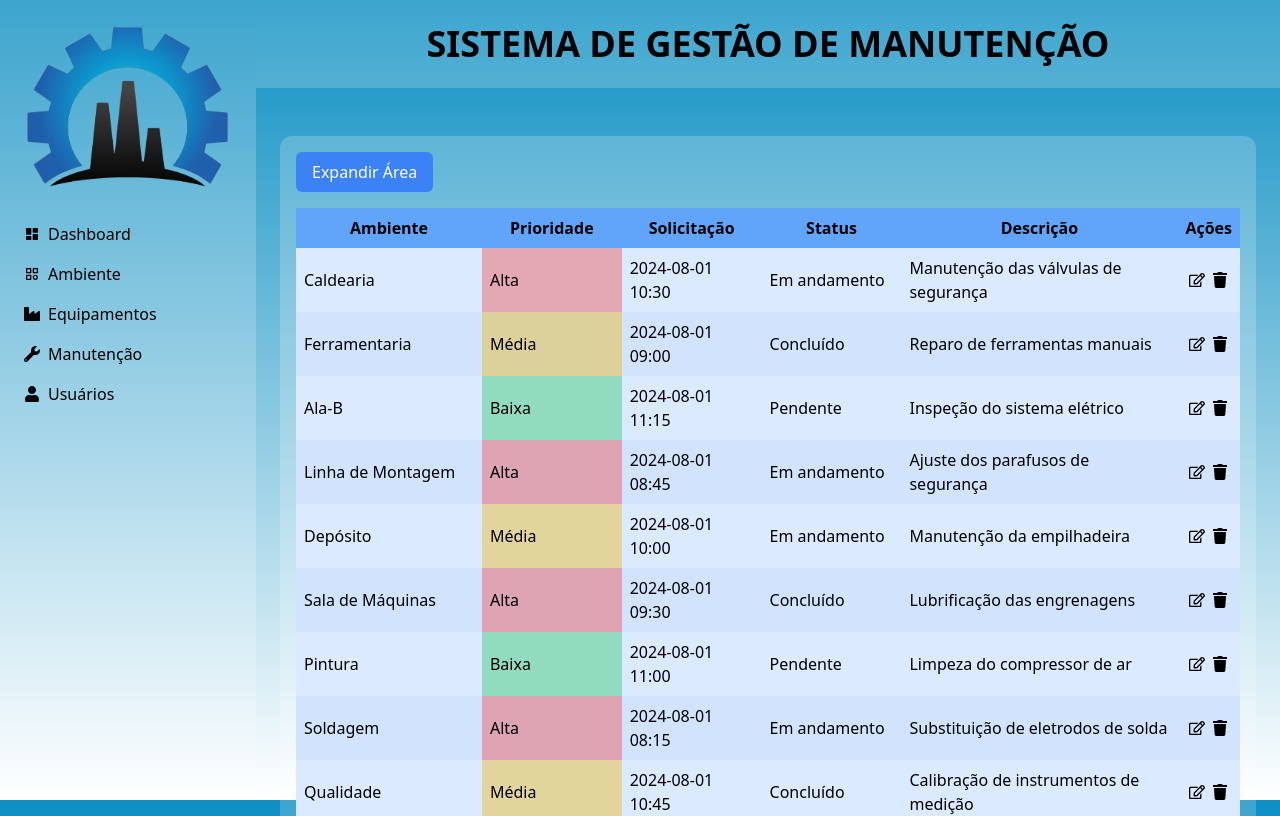
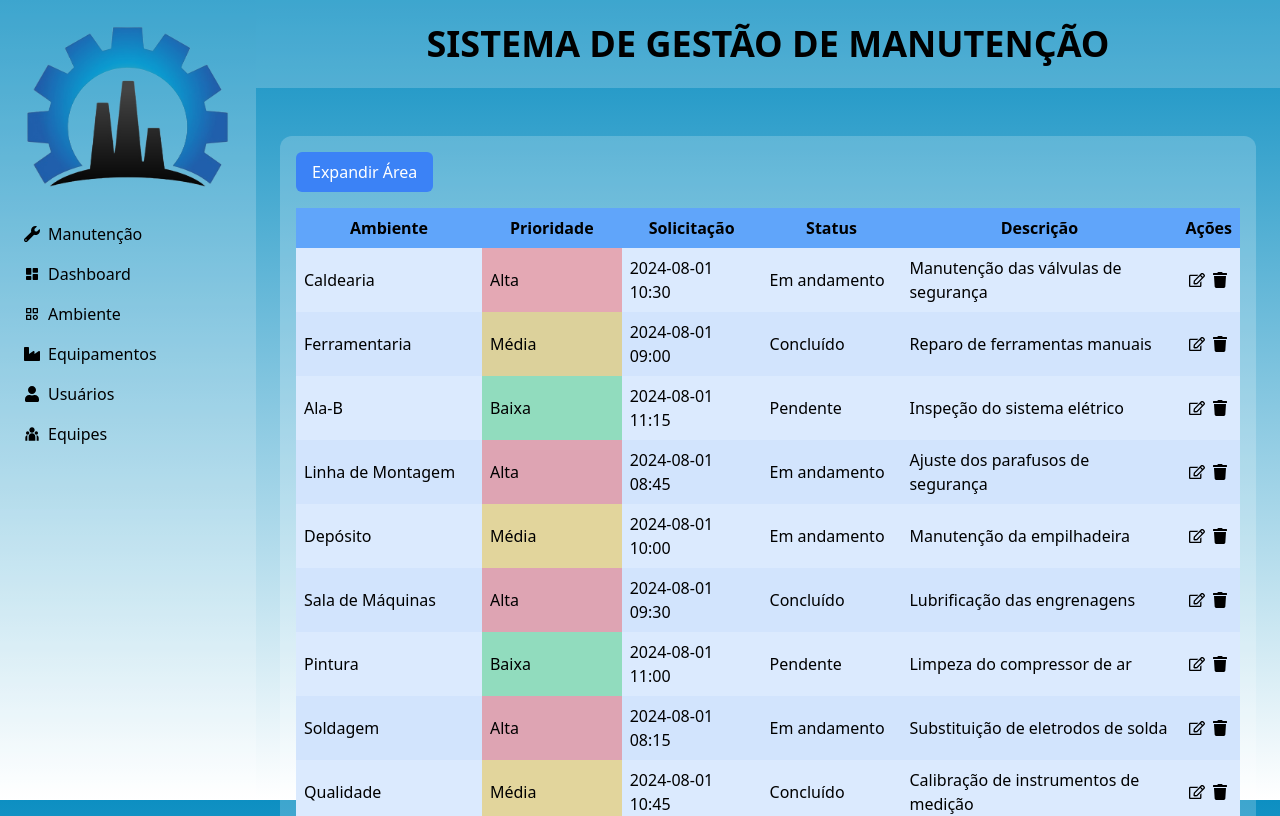
Before and after one commit to RenanHS2RP/4web_maintenance, a Next.js app in the folder frontend/: page / in a window 1280 px wide. Shown: the top 816 px of the page. Built offline with nearby package versions, Linux system fonts and the light colour scheme.

Commit message:
style(navbar.tsx): chaged some configurations to globas.css, navbar order and added RiTeamFill icon
css de transparecia e cor do texto sairam do código nesta página para a de global.css, além de trocar a ordem de Manutenção e adicionar Equipes

```diff
--- a/frontend/src/app/components/navbar.tsx
+++ b/frontend/src/app/components/navbar.tsx
@@ -1,17 +1,19 @@
 import { BiCategory, BiSolidDashboard } from "react-icons/bi";
 import { FaIndustry, FaUser, FaWrench } from "react-icons/fa";
+import { RiTeamFill } from "react-icons/ri";
 
 const links = [
+  { target: "#", text: "Manutenção", icon: <FaWrench /> },
   { target: "#", text: "Dashboard", icon: <BiSolidDashboard /> },
   { target: "#", text: "Ambiente", icon: <BiCategory /> },
   { target: "#", text: "Equipamentos", icon: <FaIndustry /> },
-  { target: "#", text: "Manutenção", icon: <FaWrench /> },
   { target: "#", text: "Usuários", icon: <FaUser /> },
+  { target: "#", text: "Equipes", icon: <RiTeamFill /> },
 ];
 
 export default function NavBar() {
   return (
-    <nav className="space-y-4 flex flex-col mt-8">
+    <nav className="space-y-4 flex flex-col chgfont mt-8">
       {links.map((obj) => (
         <>
           <a
```
